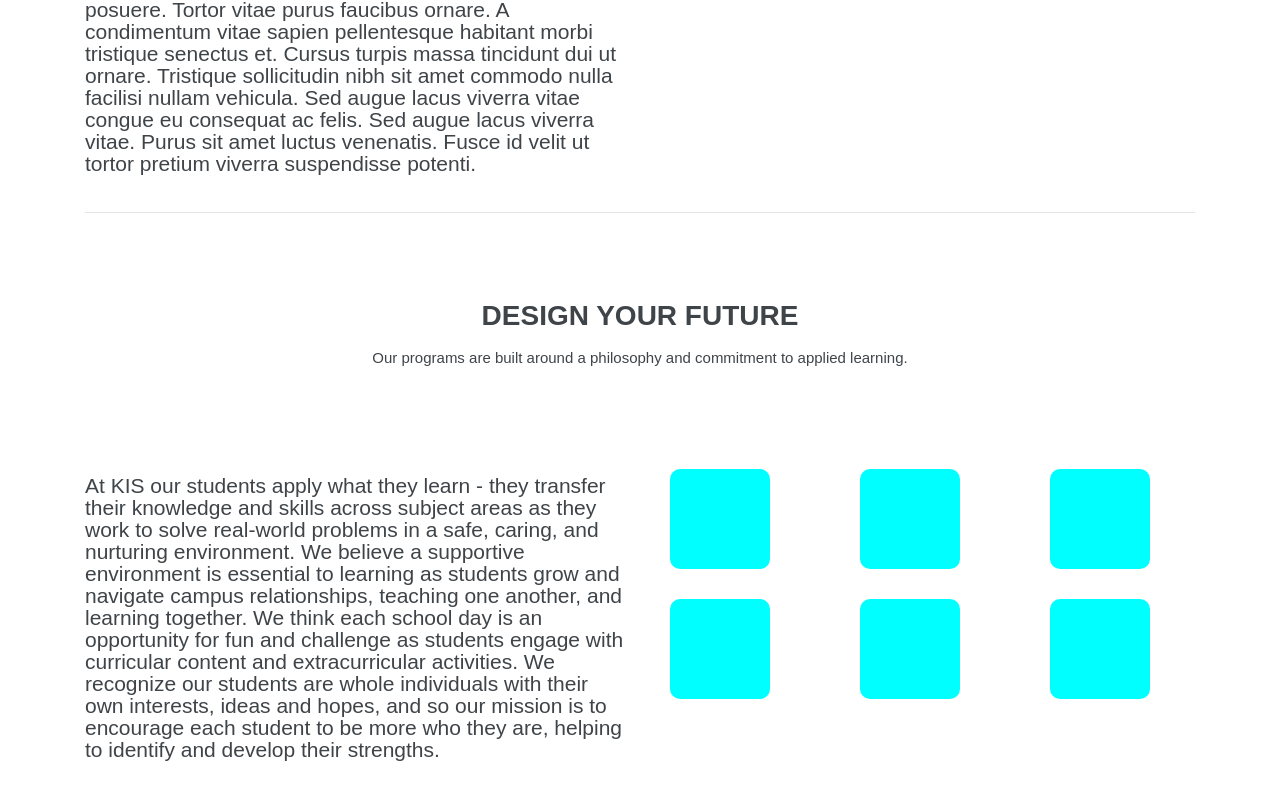
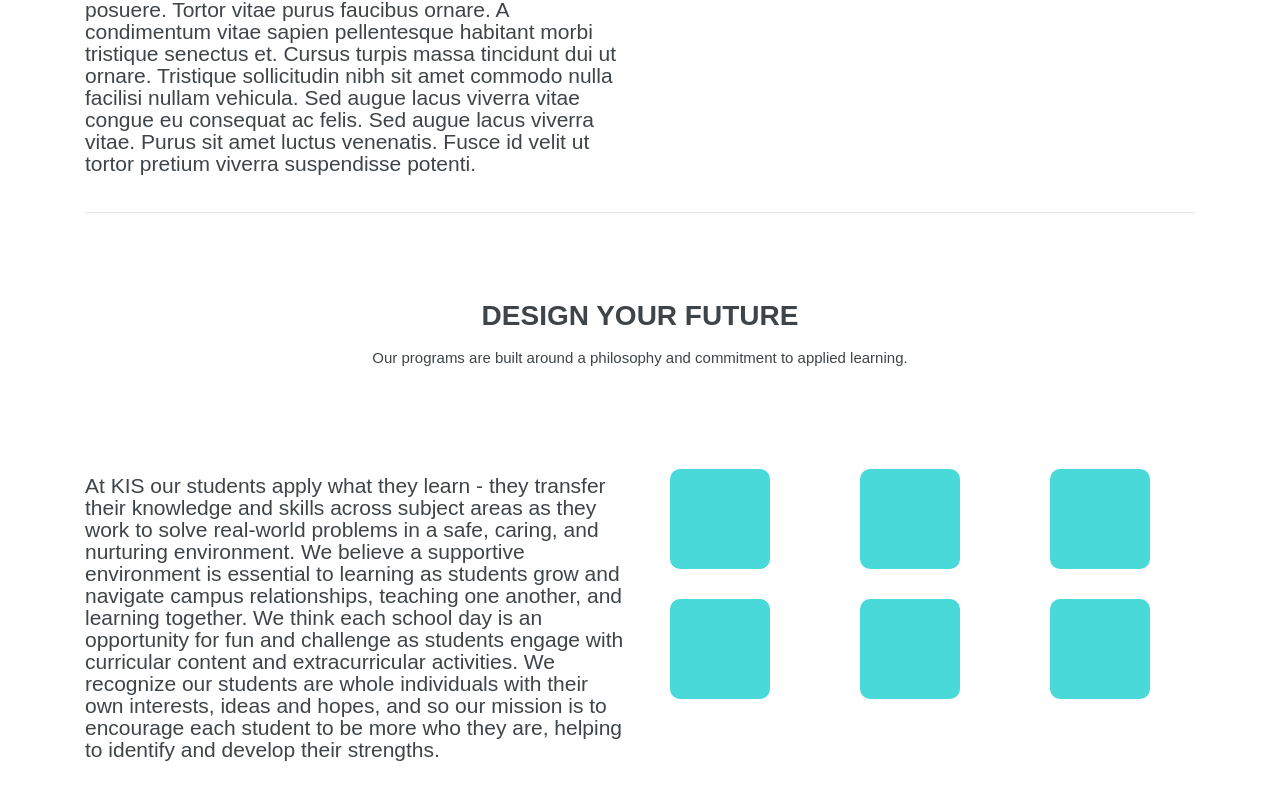
Before and after one commit to joncheng-dev/school-website, a plain HTML site: page index.html in a window 1280 px wide. Shown: the part 1393-2193 px from the top of the page. Drawn offline with Linux system fonts and the light colour scheme.

Commit message:
update color to use hex

```diff
--- a/css/styles.css
+++ b/css/styles.css
@@ -67,7 +67,7 @@ footer {
   margin: 15px;
   width: 100px;
   height: 100px;
-  background-color: aqua;
+  background-color: #4AD9D9;
   border-radius: 10px;
 
 }
```
